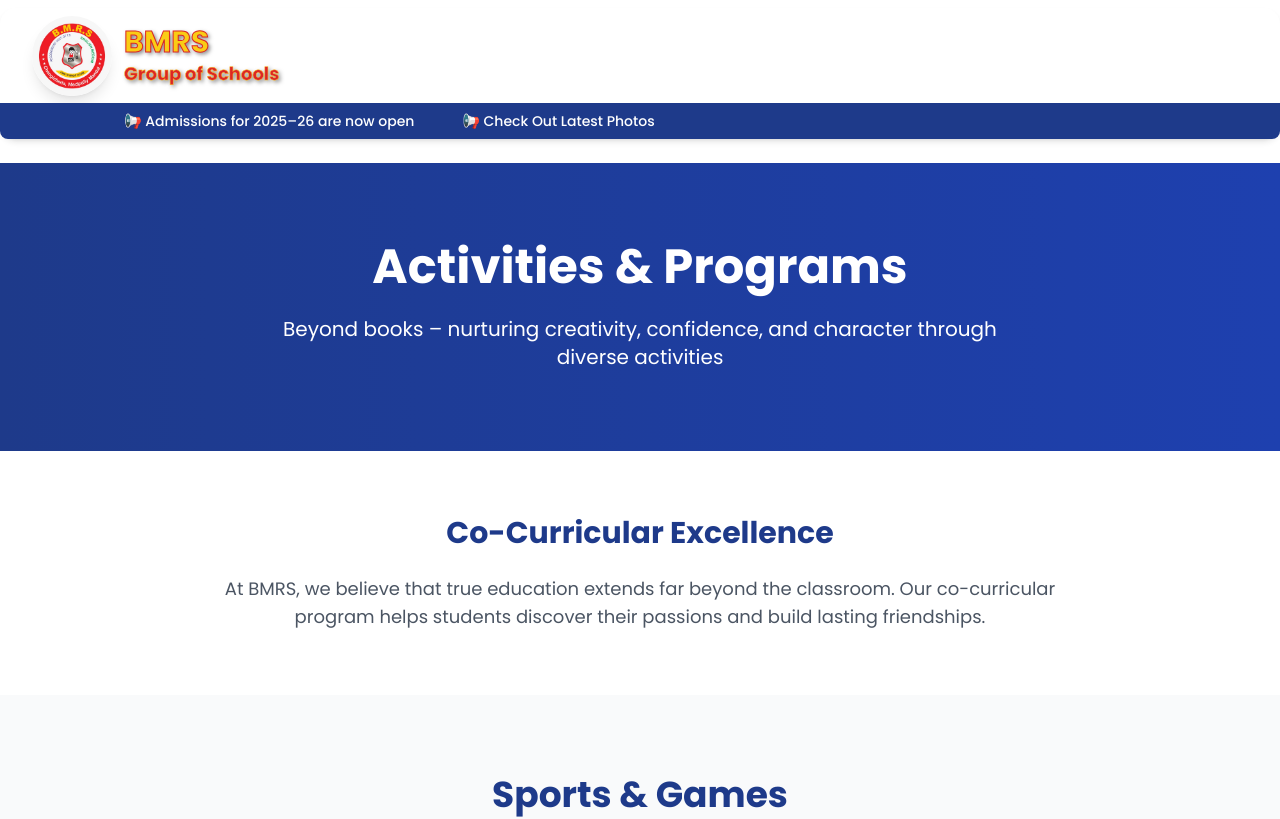
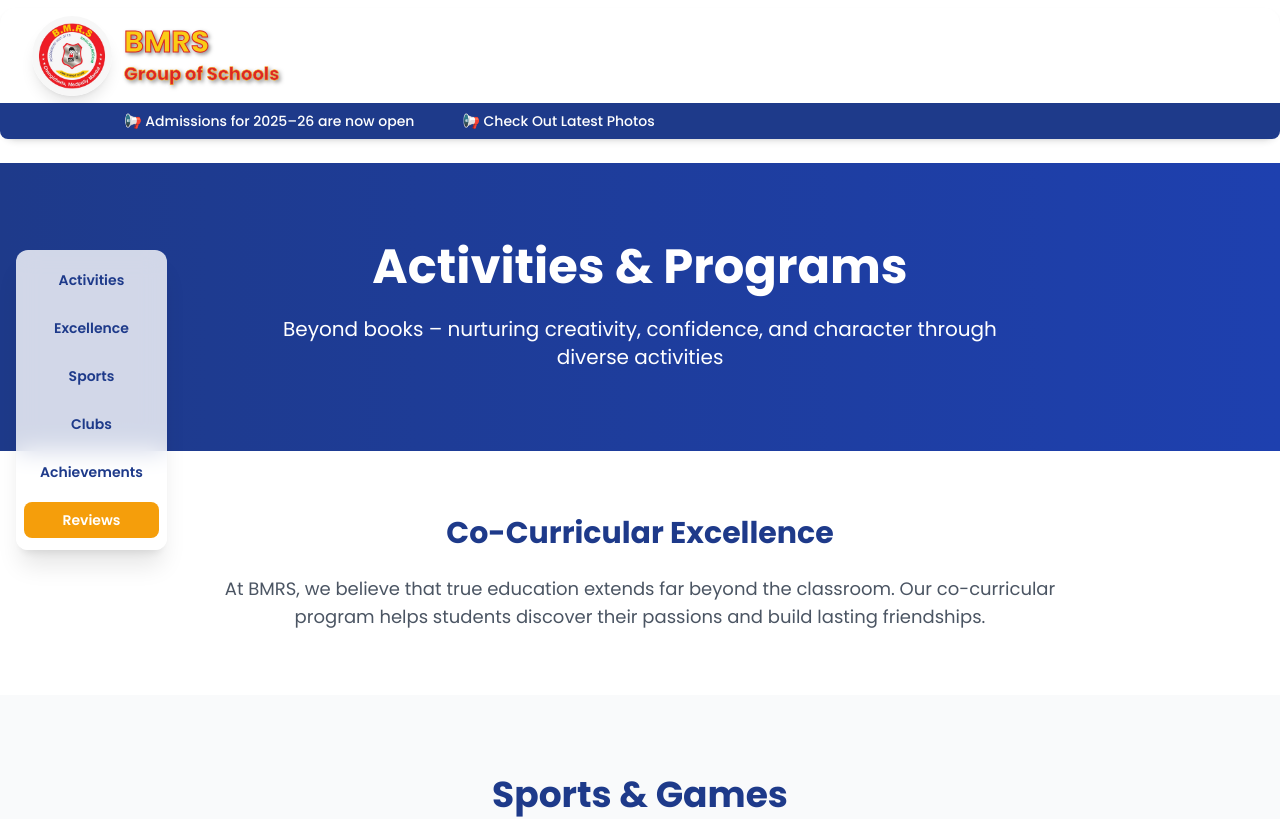
Before and after one commit to RISHI-VANUKURI/ribbon-cut-launch-06, a React (Vite) app: page /activities in a window 1280 px wide. Shown: the top 819 px of the page. Built offline with nearby package versions, Linux system fonts and the light colour scheme.

Commit message:
Apply sidebar navigation to all pages

```diff
--- a/src/App.tsx
+++ b/src/App.tsx
@@ -8,6 +8,7 @@ import { BrowserRouter, Routes, Route, useLocation } from "react-router-dom";
 import Navigation from "./components/Navigation";
 import Footer from "./components/Footer";
 import FloatingGalleryButton from "./components/FloatingGalleryButton";
+import FloatingNavigation from "./components/FloatingNavigation";
 import Index from "./pages/Index";
 import About from "./pages/About";
 import Academics from "./pages/Academics";
@@ -18,7 +19,7 @@ import NotFound from "./pages/NotFound";
 
 const queryClient = new QueryClient();
 
-// Component to handle scroll to top on route change
+// Component to handle scroll to top on route change and floating navigation
 const ScrollToTop = () => {
   const { pathname } = useLocation();
 
@@ -26,7 +27,56 @@ const ScrollToTop = () => {
     window.scrollTo(0, 0);
   }, [pathname]);
 
-  return null;
+  // Define sections for each page
+  const getPageSections = () => {
+    switch (pathname) {
+      case '/':
+        return [
+          { id: 'slides', label: 'Slides' },
+          { id: 'welcome', label: 'Welcome' },
+          { id: 'mission', label: 'Mission' },
+          { id: 'stats', label: 'Stats' },
+          { id: 'testimonials', label: 'Testimonials' },
+          { id: 'contact', label: 'Contact' }
+        ];
+      case '/about':
+        return [
+          { id: 'hero', label: 'About' },
+          { id: 'story', label: 'Story' },
+          { id: 'foundation', label: 'Foundation' },
+          { id: 'leadership', label: 'Leadership' },
+          { id: 'facilities', label: 'Facilities' }
+        ];
+      case '/academics':
+        return [
+          { id: 'hero', label: 'Academics' },
+          { id: 'curriculum', label: 'Curriculum' },
+          { id: 'subjects', label: 'Subjects' },
+          { id: 'methodology', label: 'Teaching' },
+          { id: 'assessment', label: 'Assessment' }
+        ];
+      case '/activities':
+        return [
+          { id: 'hero', label: 'Activities' },
+          { id: 'excellence', label: 'Excellence' },
+          { id: 'sports', label: 'Sports' },
+          { id: 'clubs', label: 'Clubs' },
+          { id: 'achievements', label: 'Achievements' },
+          { id: 'testimonials', label: 'Reviews' }
+        ];
+      case '/contact':
+        return [
+          { id: 'hero', label: 'Contact' },
+          { id: 'locations', label: 'Locations' },
+          { id: 'contact-info', label: 'Info' },
+          { id: 'visit-cta', label: 'Visit' }
+        ];
+      default:
+        return [];
+    }
+  };
+
+  return <FloatingNavigation sections={getPageSections()} />;
 };
 
 const App = () => (
--- /dev/null
+++ b/src/components/FloatingNavigation.tsx
@@ -0,0 +1,67 @@
+import { useState, useEffect } from 'react';
+import { useLocation } from 'react-router-dom';
+
+interface NavigationSection {
+  id: string;
+  label: string;
+}
+
+interface FloatingNavigationProps {
+  sections: NavigationSection[];
+}
+
+const FloatingNavigation = ({ sections }: FloatingNavigationProps) => {
+  const [activeSection, setActiveSection] = useState('');
+  const location = useLocation();
+
+  useEffect(() => {
+    const handleScroll = () => {
+      const scrollPosition = window.scrollY + 100;
+
+      for (let i = sections.length - 1; i >= 0; i--) {
+        const el = document.getElementById(sections[i].id);
+        if (el && el.offsetTop <= scrollPosition) {
+          setActiveSection(sections[i].id);
+          break;
+        }
+      }
+    };
+
+    handleScroll();
+    window.addEventListener('scroll', handleScroll);
+    return () => window.removeEventListener('scroll', handleScroll);
+  }, [sections]);
+
+  const handleNavClick = (id: string) => {
+    const element = document.getElementById(id);
+    if (element) {
+      const headerHeight = 80;
+      const elementPosition = element.offsetTop - headerHeight;
+      window.scrollTo({
+        top: Math.max(0, elementPosition),
+        behavior: 'smooth'
+      });
+    }
+  };
+
+  // Only show navigation if there are sections and we're not on certain pages
+  if (sections.length === 0) return null;
+
+  return (
+    <nav className="hidden lg:flex fixed top-1/2 -translate-y-1/2 left-4 z-[9999] flex-col space-y-3 bg-white/80 backdrop-blur-md rounded-xl px-2 py-3 shadow-xl hover:w-40 transition-all duration-300 overflow-hidden">
+      {sections.map((section) => (
+        <button
+          key={section.id}
+          onClick={() => handleNavClick(section.id)}
+          className={`px-4 py-2 rounded-lg text-sm font-semibold transition text-center whitespace-nowrap ${
+            activeSection === section.id ? 'bg-gold text-white' : 'text-navy hover:bg-gold/20'
+          }`}
+        >
+          {section.label}
+        </button>
+      ))}
+    </nav>
+  );
+};
+
+export default FloatingNavigation;
--- a/src/pages/About.tsx
+++ b/src/pages/About.tsx
@@ -38,7 +38,7 @@ useEffect(() => {
   return (
     <div className="min-h-screen">
       {/* Hero Section */}
-      <section className="relative py-20 bg-gradient-to-r from-navy to-blue-800 text-white">
+      <section id="hero" className="relative py-20 bg-gradient-to-r from-navy to-blue-800 text-white">
         <div className="max-w-7xl mx-auto px-4 sm:px-6 lg:px-8 text-center animate-fadeInUp">
           <h1 className="text-4xl md:text-5xl font-bold mb-6">About BMRS Group of Schools</h1>
           <p className="text-xl max-w-3xl mx-auto">
@@ -47,7 +47,7 @@ useEffect(() => {
         </div>
       </section>
 
-<section className="py-16 bg-white">
+<section id="story" className="py-16 bg-white">
   <div className="max-w-7xl mx-auto px-4 sm:px-6 lg:px-8">
     <div className="grid lg:grid-cols-2 gap-12 items-center">
 
@@ -89,7 +89,7 @@ useEffect(() => {
 
 
       {/* Vision, Mission, Values */}
-      <section className="py-16 bg-gray-50">
+      <section id="foundation" className="py-16 bg-gray-50">
         <div className="max-w-7xl mx-auto px-4 sm:px-6 lg:px-8">
           <div className="text-center mb-12 animate-fadeInUp">
             <h2 className="text-3xl md:text-4xl font-bold text-navy mb-4">
@@ -144,7 +144,7 @@ useEffect(() => {
       </section>
 
      {/* Messages from Leadership */}
-<section className="py-16 bg-white">
+<section id="leadership" className="py-16 bg-white">
   <div className="max-w-6xl mx-auto px-4 sm:px-6 lg:px-8 space-y-24">
 
     {/* Principal's Message */}
@@ -244,7 +244,7 @@ Education is the strongest foundation for progress. It is my hope that this inst
 </section>
 
 
-{/* Campus Highlights */}<section className="py-16 bg-gray-50">
+{/* Campus Highlights */}<section id="facilities" className="py-16 bg-gray-50">
   <div className="max-w-7xl mx-auto px-4 sm:px-6 lg:px-8">
     <div className="text-center mb-12 animate-fadeInUp">
       <h2 className="text-3xl md:text-4xl font-bold text-navy mb-4">Campus Highlights</h2>
--- a/src/pages/Activities.tsx
+++ b/src/pages/Activities.tsx
@@ -197,7 +197,7 @@ const AchievementList = () => {
 const Activities = () => {
   return (
     <div className="min-h-screen">
-      <section className="relative py-20 bg-gradient-to-r from-navy to-blue-800 text-white">
+      <section id="hero" className="relative py-20 bg-gradient-to-r from-navy to-blue-800 text-white">
         <div className="max-w-7xl mx-auto px-4 sm:px-6 lg:px-8 text-center">
           <h1 className="text-4xl md:text-5xl font-bold mb-6">Activities & Programs</h1>
           <p className="text-xl max-w-3xl mx-auto">
@@ -206,7 +206,7 @@ const Activities = () => {
         </div>
       </section>
 
-      <section className="py-16 bg-white">
+      <section id="excellence" className="py-16 bg-white">
         <div className="max-w-7xl mx-auto px-4 sm:px-6 lg:px-8 text-center">
           <h2 className="text-3xl font-bold text-navy mb-6">Co-Curricular Excellence</h2>
           <p className="text-lg text-gray-600 max-w-4xl mx-auto">
@@ -216,7 +216,7 @@ const Activities = () => {
         </div>
       </section>
 
-      <section className="py-20 bg-gray-50">
+      <section id="sports" className="py-20 bg-gray-50">
         <div className="text-center mb-12 animate-fadeInUp">
           <h2 className="text-3xl md:text-4xl font-bold text-navy mb-4">Sports & Games</h2>
           <p className="text-gray-600 max-w-xl mx-auto">
@@ -226,7 +226,7 @@ const Activities = () => {
         <SportsCarousel />
       </section>
 
-      <section className="py-16 bg-gray-50 relative">
+      <section id="clubs" className="py-16 bg-gray-50 relative">
         <div className="max-w-7xl mx-auto px-4 sm:px-6 lg:px-8 text-center">
           <h2 className="text-3xl md:text-4xl font-bold text-navy mb-6">
             Academic Clubs & Societies
@@ -257,7 +257,7 @@ const Activities = () => {
         </div>
       </section>
 
-      <section className="py-16 bg-white">
+      <section id="achievements" className="py-16 bg-white">
         <div className="max-w-7xl mx-auto px-4 sm:px-6 lg:px-8">
           <div className="text-center mb-12">
             <h2 className="text-3xl md:text-4xl font-bold text-navy mb-4">Student Achievements</h2>
@@ -266,7 +266,7 @@ const Activities = () => {
           <AchievementList />
         </div>
       </section>
-      <section className="py-16 bg-navy text-white">
+      <section id="testimonials" className="py-16 bg-navy text-white">
         <div className="max-w-6xl mx-auto px-4 sm:px-6 lg:px-8">
           <div className="text-center mb-12">
             <h2 className="text-3xl md:text-4xl font-bold mb-4">What Our Students Say</h2>
--- a/src/pages/Contact.tsx
+++ b/src/pages/Contact.tsx
@@ -57,7 +57,7 @@ const Contact = () => {
   return (
     <div className="min-h-screen">
       {/* Hero Section */}
-      <section className="relative py-20 bg-gradient-to-r from-navy to-blue-800 text-white">
+      <section id="hero" className="relative py-20 bg-gradient-to-r from-navy to-blue-800 text-white">
         <div className="max-w-7xl mx-auto px-4 sm:px-6 lg:px-8 text-center animate-fadeInUp">
           <h1 className="text-4xl md:text-5xl font-bold mb-6">Contact Us</h1>
           <p className="text-xl max-w-3xl mx-auto">
@@ -67,7 +67,7 @@ const Contact = () => {
       </section>
 
       {/* Campus Locations */}
-      <section className="py-16 bg-white">
+      <section id="locations" className="py-16 bg-white">
         <div className="max-w-7xl mx-auto px-4 sm:px-6 lg:px-8">
           <div className="text-center mb-12 animate-fadeInUp">
             <h2 className="text-3xl font-bold text-navy mb-4">Find Us At</h2>
@@ -154,7 +154,7 @@ const Contact = () => {
         </div>
       </section>
 {/* Contact Information & Form */}
-<section className="py-16 bg-white">
+<section id="contact-info" className="py-16 bg-white">
   <div className="max-w-7xl mx-auto px-4 sm:px-6 lg:px-8">
     <div className="grid lg:grid-cols-2 gap-12">
       {/* Contact Information */}
@@ -384,7 +384,7 @@ const Contact = () => {
 
 
       {/* Campus Visit CTA */}
-      <section className="py-16 bg-gray-50">
+      <section id="visit-cta" className="py-16 bg-gray-50">
         <div className="max-w-4xl mx-auto text-center px-4 sm:px-6 lg:px-8 animate-fadeInUp">
           <h2 className="text-3xl md:text-4xl font-bold text-navy mb-6">
             Schedule a Campus Visit
```
Also changed, not shown: src/pages/Academics.tsx (+5 -5 lines), src/pages/Index.tsx (+1 -49 lines).
